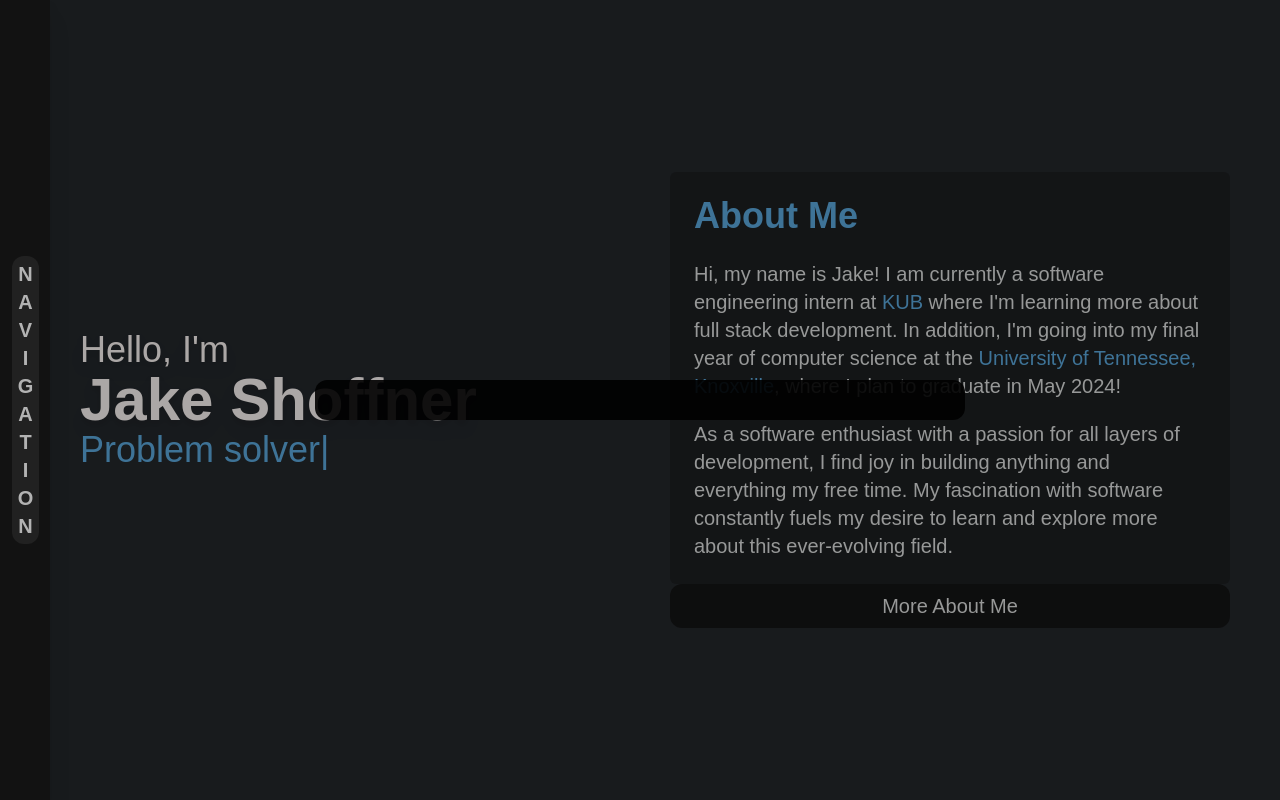
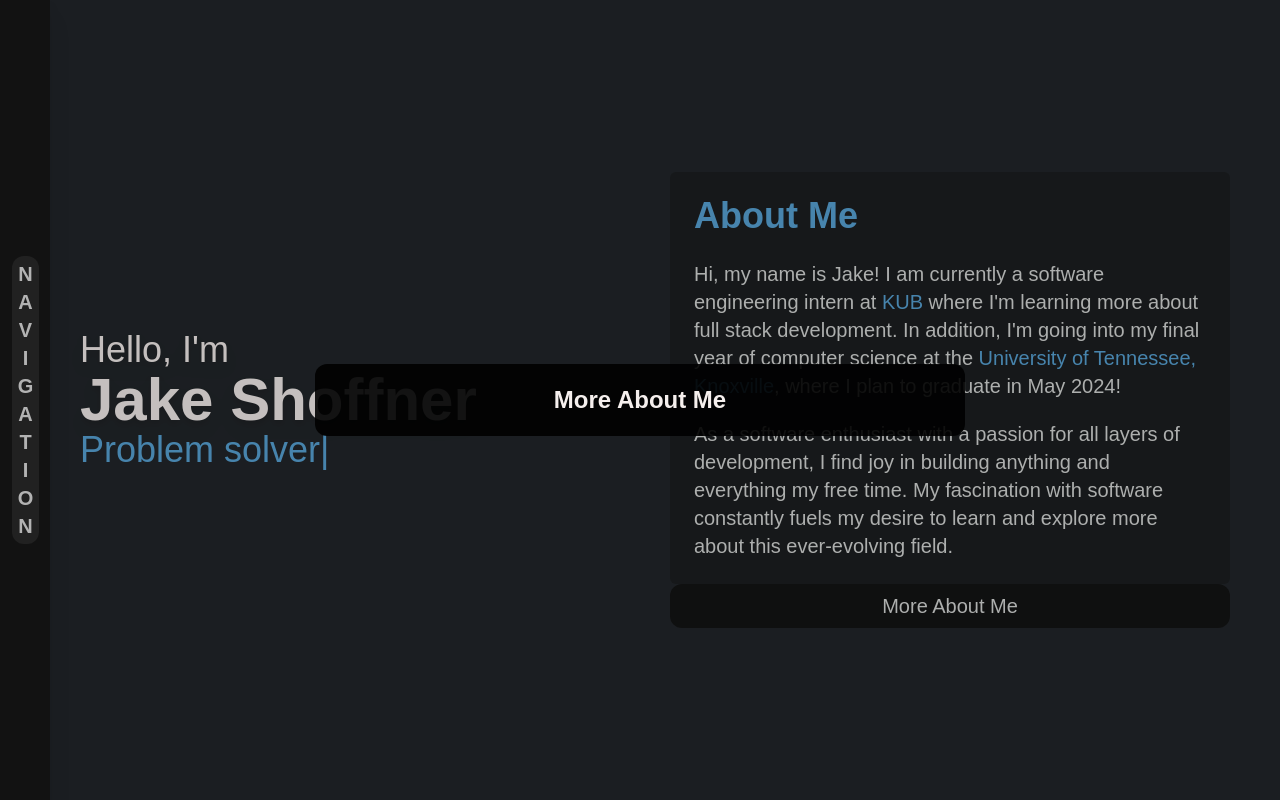
Before and after one commit to Jxk0be/Jake-Shoffner-SWE-Student, a React (Create React App) app: page /home in a window 1280 px wide. Both pictures are taken after a click on the element "More About Me". Built offline with nearby package versions, Linux system fonts and the light colour scheme.

Commit message:
fix: Fixed opacity of modal background

```diff
--- a/src/pages/Hero.jsx
+++ b/src/pages/Hero.jsx
@@ -40,11 +40,12 @@ const Hero = () => {
       {moreInfo ?
         <>
           <div className='w-full h-screen absolute left-0 top-0 flex justify-center items-center'>
-            <div className='bg-black/90 md:w-full md:max-h-[400px] md:max-w-[650px] z-40 p-5 rounded-xl fixed top-0 left-0 md:relative h-screen w-screen md:h-auto md:block flex justify-center items-center flex-col'>
+            <div className='bg-black/90 md:w-full md:max-h-[400px] md:max-w-[650px] text-center z-40 p-5 rounded-xl fixed top-0 left-0 md:relative h-screen w-screen md:h-auto md:block flex justify-center items-center flex-col'>
+              <h1 className='text-2xl font-bold'>More About Me</h1>
             </div>
           </div>
 
-          <div onClick={() => setMoreInfo(!moreInfo)} className='w-full h-screen absolute left-0 top-0 flex justify-center items-center z-30 bg-black/30'></div>
+          <div onClick={() => setMoreInfo(!moreInfo)} className='w-full h-screen absolute left-0 top-0 flex justify-center items-center z-30 bg-black/20'></div>
 
         </>
 :
```
